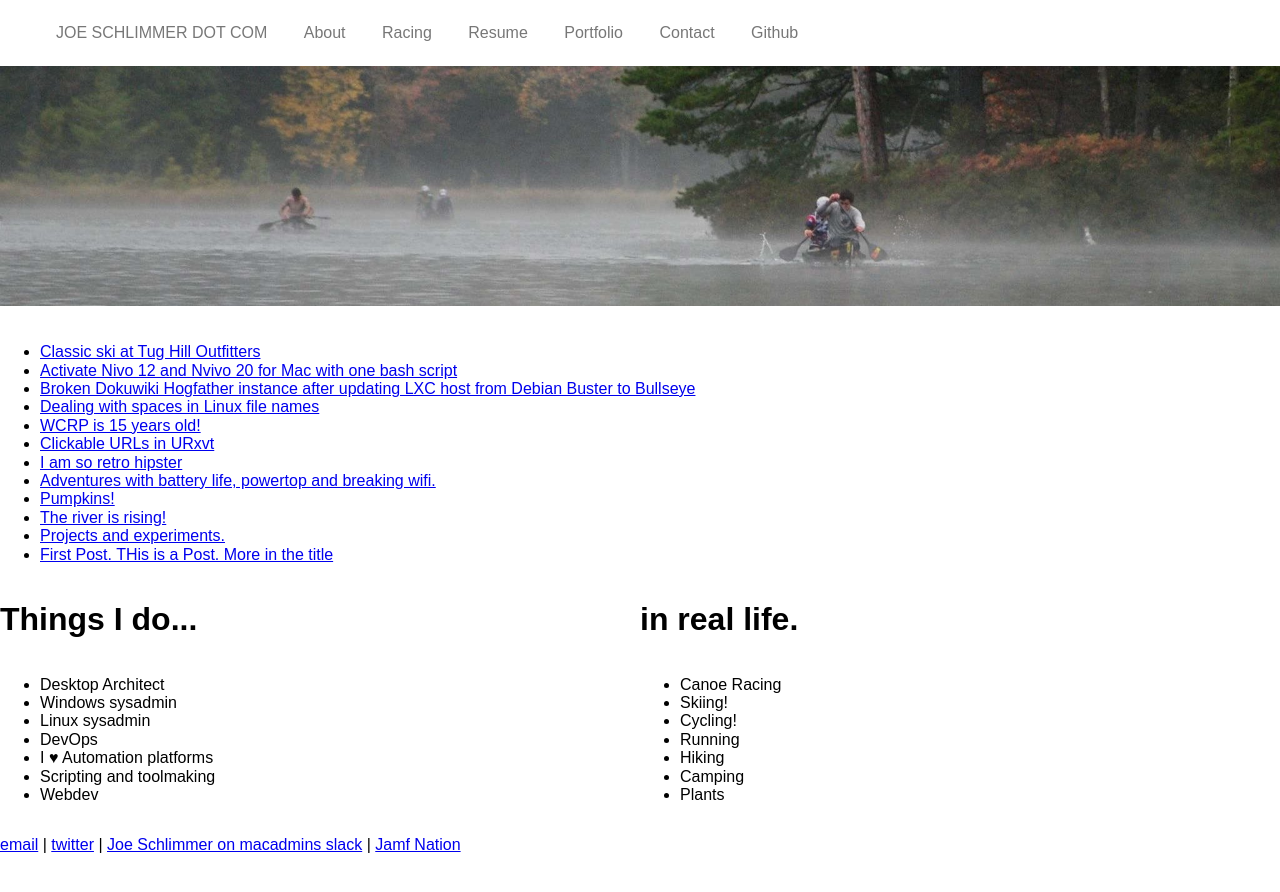
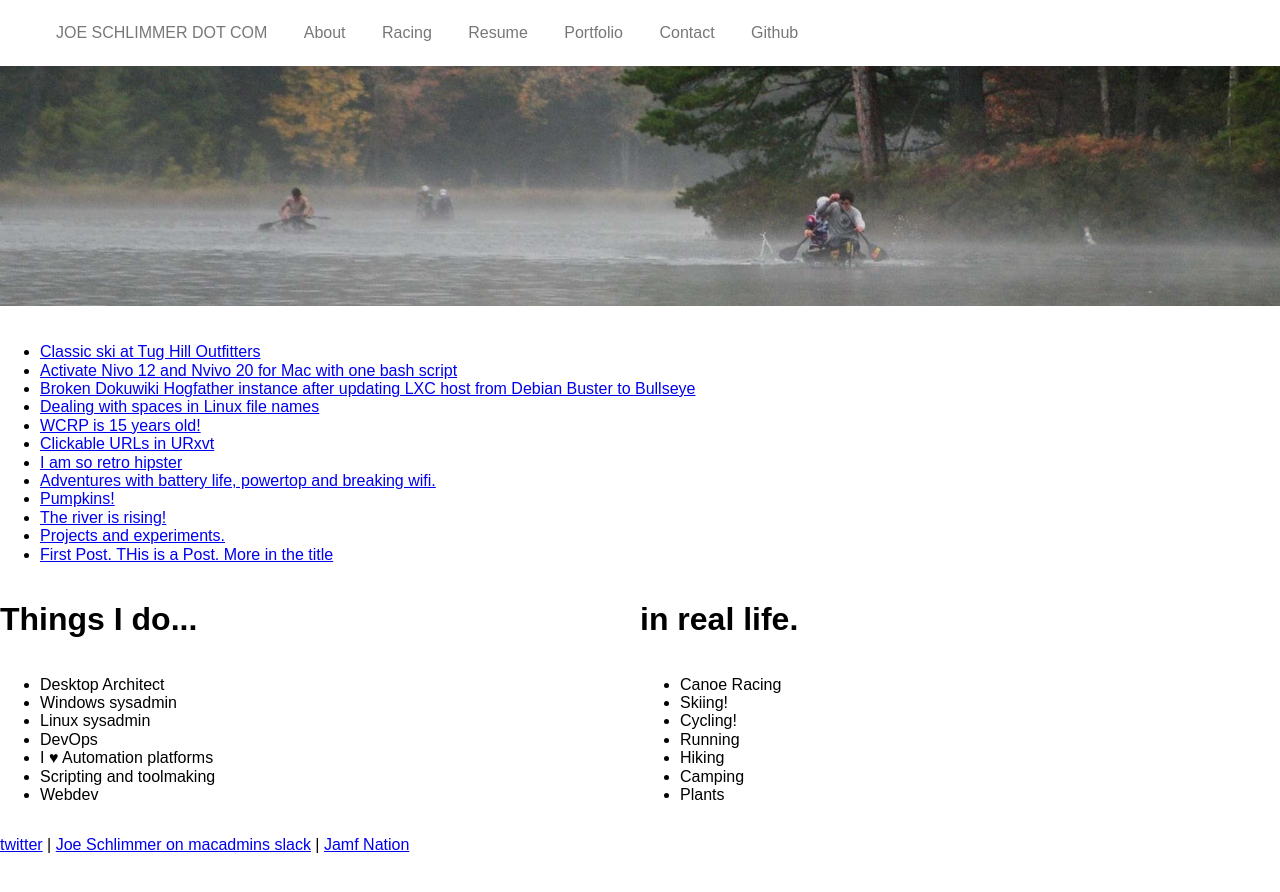
Before and after one commit to Wartz/Wartz.github.io, a Jekyll site: the page built from index.html, in a window 1280 px wide. Shown: the top 892 px of the page. Built offline with Jekyll 4.4.1, drawn with Linux system fonts in a browser that asks for light colours; nearby versions of some CDN libraries.

Commit message:
Remove email from footer

```diff
--- a/_includes/footer.html
+++ b/_includes/footer.html
@@ -1,6 +1,5 @@
 <div id="footer">
         <p>
-            <a href="mailto:joseph.schlimmer@gmail.com">email</a> |
             <a href="http://twitter.com/JosephSchlimmer">twitter</a> |
             <a href="https://www.macadmins.org/">Joe Schlimmer on macadmins slack</a> |
             <a href="https://community.jamf.com/t5/user/viewprofilepage/user-id/52725">Jamf Nation</a>
```
